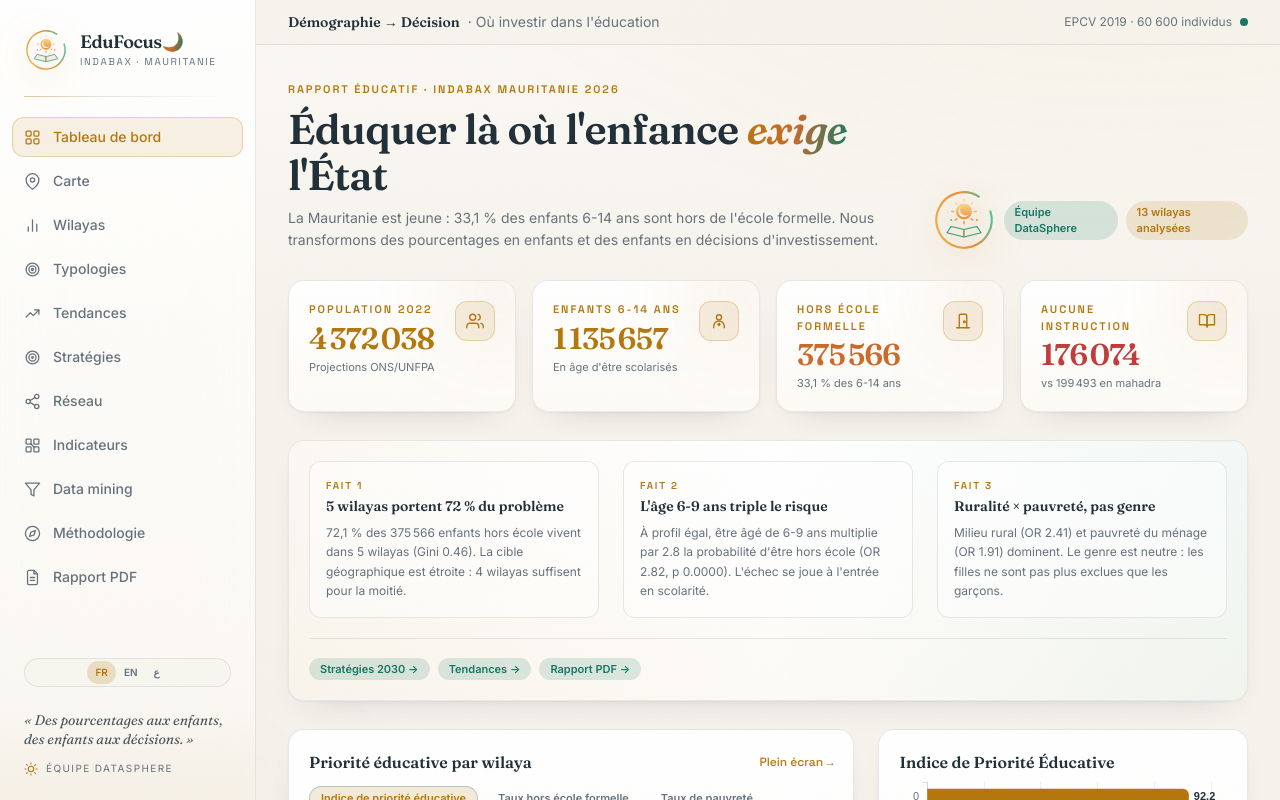
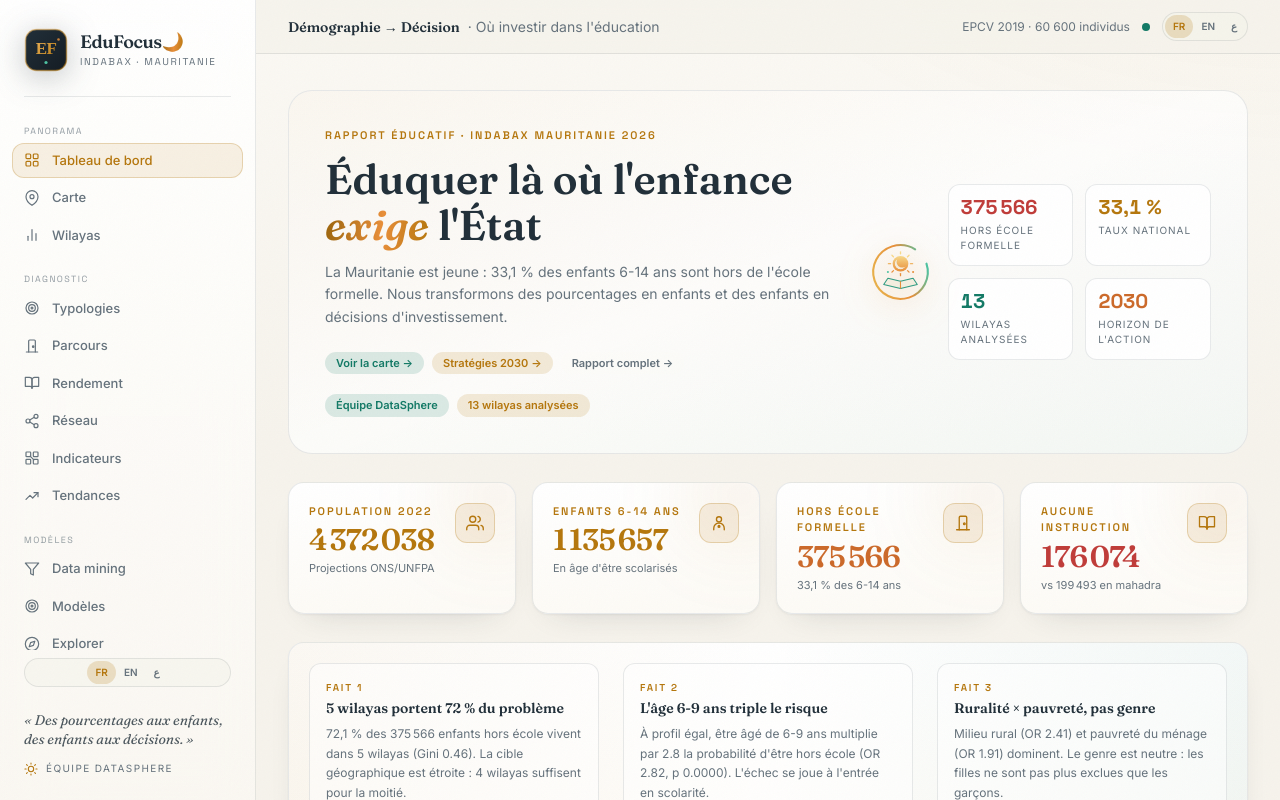
Before and after one commit to Ahmedouyahye/idabax-2026, a React (Vite) app in the folder frontend/: page / in a window 1280 px wide. Shown: the top 800 px of the page. Built offline with nearby package versions, Linux system fonts and the light colour scheme; grey boxes are pictures that could not be loaded.

Commit message:
feat(ui): sidebar EF monogram, restrained gold gradients, home hero, mobile drawer nav

```diff
--- a/frontend/src/components/Layout.tsx
+++ b/frontend/src/components/Layout.tsx
@@ -1,30 +1,102 @@
+import { useState } from "react";
 import { NavLink, Outlet } from "react-router-dom";
 import { motion } from "framer-motion";
-import { Icon, Logo, type IconName } from "./ui";
+import { Icon, SidebarLogo, type IconName } from "./ui";
 import { LangSwitcher, useI18n } from "../lib/i18n";
 
 export default function Layout() {
   const { t } = useI18n();
-  const NAV: { to: string; label: string; icon: IconName }[] = [
+  const [mobileOpen, setMobileOpen] = useState(false);
+  // 19 pages : une barre plate deviendrait illisible, on regroupe par intention
+  // de lecture — d'abord ce qui se passe, puis pourquoi, puis quoi faire.
+  const SECTIONS: {
+    titre: string;
+    items: { to: string; label: string; icon: IconName }[];
+  }[] = [
+    {
+      titre: t("nav.section.panorama"),
+      items: [
         { to: "/", label: t("nav.dashboard"), icon: "dashboard" },
         { to: "/carte", label: t("nav.carte"), icon: "map" },
         { to: "/wilayas", label: t("nav.wilayas"), icon: "wilayas" },
+      ],
+    },
+    {
+      titre: t("nav.section.diagnostic"),
+      items: [
         { to: "/clusters", label: t("nav.clusters"), icon: "clusters" },
-    { to: "/tendances", label: t("nav.tendances"), icon: "trend" },
-    { to: "/strategies", label: t("nav.strategies"), icon: "target" },
+        { to: "/parcours", label: t("nav.parcours"), icon: "door" },
+        { to: "/rendement", label: t("nav.rendement"), icon: "book" },
         { to: "/reseau", label: t("nav.reseau"), icon: "network" },
         { to: "/indicateurs", label: t("nav.indicateurs"), icon: "grid" },
+        { to: "/tendances", label: t("nav.tendances"), icon: "trend" },
+      ],
+    },
+    {
+      titre: t("nav.section.modeles"),
+      items: [
         { to: "/regles", label: t("nav.regles"), icon: "mining" },
+        { to: "/modeles", label: t("nav.modeles"), icon: "clusters" },
+        { to: "/explorer", label: t("nav.explorer"), icon: "compass" },
+      ],
+    },
+    {
+      titre: t("nav.section.decision"),
+      items: [
+        { to: "/strategies", label: t("nav.strategies"), icon: "target" },
+        { to: "/optimisation", label: t("nav.optimisation"), icon: "target" },
+        { to: "/projection", label: t("nav.projection"), icon: "users" },
+        { to: "/acces", label: t("nav.acces"), icon: "map" },
+      ],
+    },
+    {
+      titre: t("nav.section.cadre"),
+      items: [
+        { to: "/robustesse", label: t("nav.robustesse"), icon: "target" },
         { to: "/methodologie", label: t("nav.methodologie"), icon: "compass" },
         { to: "/rapport", label: t("nav.rapport"), icon: "report" },
+      ],
+    },
   ];
+
+  const SectionsNav = () => (
+    <nav className="flex-1 overflow-y-auto px-3 pb-2">
+      {SECTIONS.map((section) => (
+        <div key={section.titre} className="mb-3 last:mb-0">
+          <div className="px-3 pb-1 pt-2 font-grotesk text-[9px] uppercase tracking-[0.16em] text-mut/70">
+            {section.titre}
+          </div>
+          <div className="space-y-0.5">
+            {section.items.map((item) => (
+              <NavLink
+                key={item.to}
+                to={item.to}
+                end={item.to === "/"}
+                onClick={() => setMobileOpen(false)}
+                className={({ isActive }) =>
+                  `group flex items-center gap-3 rounded-xl px-3 py-2 text-[13px] font-medium transition-all ${
+                    isActive
+                      ? "bg-accent/10 text-accent shadow-[inset_0_0_0_1px_rgba(181,119,14,0.25)]"
+                      : "text-mut hover:bg-ink/[0.05] hover:text-fg"
+                  }`
+                }
+              >
+                <Icon name={item.icon} className="h-[16px] w-[16px]" />
+                {item.label}
+              </NavLink>
+            ))}
+          </div>
+        </div>
+      ))}
+    </nav>
+  );
 
   return (
     <div className="flex h-full min-h-screen">
       <aside className="fixed inset-y-0 left-0 z-40 hidden w-64 flex-col border-r border-line bg-panel/70 backdrop-blur-xl md:flex">
         <div className="px-6 pt-7 pb-5">
           <div className="flex items-center gap-3">
-            <Logo className="h-11 w-11" />
+            <SidebarLogo className="h-11 w-11" />
             <div>
               <div className="font-display text-lg font-semibold leading-tight tracking-tight">
                 EduFocus<span className="grad-text">🌙</span>
@@ -32,35 +104,17 @@ export default function Layout() {
               <div className="font-grotesk text-[10px] uppercase tracking-[0.16em] text-mut">{t("layout.subtitle")}</div>
             </div>
           </div>
-          <div className="mt-6 h-px bg-gradient-to-r from-accent/40 via-line to-transparent" />
+          <div className="mt-6 h-px bg-line" />
         </div>
 
-        <nav className="flex-1 space-y-1 px-3">
-          {NAV.map((item) => (
-            <NavLink
-              key={item.to}
-              to={item.to}
-              end={item.to === "/"}
-              className={({ isActive }) =>
-                `group flex items-center gap-3 rounded-xl px-3 py-2.5 text-sm font-medium transition-all ${
-                  isActive
-                    ? "bg-accent/10 text-accent shadow-[inset_0_0_0_1px_rgba(181,119,14,0.25)]"
-                    : "text-mut hover:bg-ink/[0.05] hover:text-fg"
-                }`
-              }
-            >
-              <Icon name={item.icon} className="h-[17px] w-[17px]" />
-              {item.label}
-            </NavLink>
-          ))}
-        </nav>
+        <SectionsNav />
 
         <div className="px-6 pt-2">
           <LangSwitcher className="w-full justify-center" />
         </div>
 
         <div className="relative px-6 py-6">
-          <div className="pointer-events-none absolute inset-0 bg-gradient-to-t from-accent/[0.05] to-transparent" />
+          <div className="pointer-events-none absolute inset-0 bg-ink/[0.04]" />
           <p className="relative font-display text-sm italic leading-snug text-fg/80">{t("layout.quote")}</p>
           <div className="relative mt-3 flex items-center gap-2 text-[10px] uppercase tracking-[0.14em] text-mut">
             <Icon name="sun" className="h-3.5 w-3.5 text-accent" />
@@ -69,18 +123,56 @@ export default function Layout() {
         </div>
       </aside>
 
+      {/* Navigation mobile (la barre latérale est masquée sous md) */}
+      {mobileOpen && (
+        <>
+          <div className="fixed inset-0 z-40 bg-ink/70 backdrop-blur-sm md:hidden" onClick={() => setMobileOpen(false)} />
+          <aside className="fixed inset-y-0 left-0 z-50 flex w-72 max-w-[85%] flex-col border-r border-line bg-panel p-3 md:hidden">
+            <div className="mb-2 flex items-center justify-between px-2 py-2">
+              <div className="flex items-center gap-2.5">
+                <SidebarLogo className="h-9 w-9" />
+                <div className="font-display text-base font-semibold leading-tight">
+                  EduFocus<span className="grad-text">🌙</span>
+                </div>
+              </div>
+              <button
+                type="button"
+                onClick={() => setMobileOpen(false)}
+                aria-label={t("layout.close")}
+                className="rounded-lg p-1.5 text-mut transition-colors hover:bg-ink/[0.06] hover:text-fg"
+              >
+                <Icon name="close" className="h-4 w-4" />
+              </button>
+            </div>
+            <SectionsNav />
+            <div className="px-2 pb-3">
+              <LangSwitcher className="w-full justify-center" />
+            </div>
+          </aside>
+        </>
+      )}
+
       <div className="flex min-w-0 flex-1 flex-col md:pl-64">
-        <header className="sticky top-0 z-30 flex items-center justify-between border-b border-line bg-ink/80 px-5 py-3 backdrop-blur-xl md:px-8">
-          <div className="flex items-center gap-2 text-sm">
-            <span className="font-display font-semibold text-fg">{t("layout.header")}</span>
+        <header className="sticky top-0 z-30 flex items-center justify-between gap-3 border-b border-line bg-ink/80 px-4 py-3 backdrop-blur-xl md:px-8">
+          <div className="flex min-w-0 items-center gap-2 text-sm">
+            <button
+              type="button"
+              onClick={() => setMobileOpen(true)}
+              aria-label={t("layout.menu")}
+              className="shrink-0 rounded-lg border border-line bg-panel/70 p-1.5 text-fg transition-colors hover:bg-panel2 md:hidden"
+            >
+              <Icon name="menu" className="h-4 w-4" />
+            </button>
+            <span className="font-display truncate font-semibold text-fg">{t("layout.header")}</span>
             <span className="hidden text-mut sm:inline">{t("layout.header.sub")}</span>
           </div>
-          <div className="flex items-center gap-2 text-xs text-mut">
-            <span className="hidden sm:inline">{t("layout.epcv")}</span>
+          <div className="flex shrink-0 items-center gap-3">
+            <span className="hidden text-xs text-mut md:inline">{t("layout.epcv")}</span>
             <span className="relative flex h-2 w-2">
               <span className="absolute inline-flex h-full w-full animate-ping rounded-full bg-accent2 opacity-60" />
               <span className="relative inline-flex h-2 w-2 rounded-full bg-accent2" />
             </span>
+            <LangSwitcher />
           </div>
         </header>
         <main className="flex-1 px-5 py-7 md:px-8 md:py-9">
--- a/frontend/src/components/ui.tsx
+++ b/frontend/src/components/ui.tsx
@@ -1,6 +1,7 @@
 import type { ReactNode } from "react";
 import { motion } from "framer-motion";
 import logo from "../assets/logo.svg";
+import logoSidebar from "../assets/logo-sidebar.svg";
 import { useI18n } from "../lib/i18n";
 
 export function Logo({
@@ -21,6 +22,18 @@ export function Logo({
  );
 }
 
+export function SidebarLogo({ className = "h-11 w-11" }: { className?: string }) {
+ const { t } = useI18n();
+ return (
+ <img
+ src={logoSidebar}
+ alt={t("logo.sidebar")}
+ className={className}
+ style={{ filter: "drop-shadow(0 6px 16px rgba(34,48,58,0.28))" }}
+ />
+ );
+}
+
 export type IconName =
  | "dashboard"
  | "map"
@@ -37,7 +50,9 @@ export type IconName =
  | "trend"
  | "target"
   | "grid"
- | "report";
+  | "report"
+  | "menu"
+  | "close";
 
 const ICONS: Record<IconName, ReactNode> = {
  dashboard: (
@@ -155,6 +170,19 @@ const ICONS: Record<IconName, ReactNode> = {
   <line x1="9" y1="16" x2="15" y2="16" />
   </>
   ),
+  menu: (
+  <>
+  <line x1="4" y1="6" x2="20" y2="6" />
+  <line x1="4" y1="12" x2="20" y2="12" />
+  <line x1="4" y1="18" x2="20" y2="18" />
+  </>
+  ),
+  close: (
+  <>
+  <line x1="5" y1="5" x2="19" y2="19" />
+  <line x1="19" y1="5" x2="5" y2="19" />
+  </>
+  ),
 };
 
 export function Icon({ name, className = "h-4 w-4" }: { name: IconName; className?: string }) {
@@ -229,7 +257,15 @@ export function Kpi({
  <div className="relative flex items-start justify-between gap-3">
  <div className="min-w-0">
  <div className="eyebrow">{label}</div>
- <div className={`font-display mt-1.5 text-3xl font-semibold leading-none tracking-tight ${accent}`}>{value}</div>
+ {/* dir="ltr" + isolation bidi : sans cela l'algorithme bidirectionnel renvoie
+ l'unité de l'autre côté du nombre en arabe (« % 60,9 » au lieu de « 60,9 % »). */}
+ <div
+ dir="ltr"
+ style={{ unicodeBidi: "isolate" }}
+ className={`font-display mt-1.5 text-3xl font-semibold leading-none tracking-tight ${accent}`}
+ >
+ {value}
+ </div>
  {sub && <div className="mt-1.5 text-[11px] leading-snug text-mut">{sub}</div>}
  </div>
  <div className="flex h-10 w-10 shrink-0 items-center justify-center rounded-xl border border-accent/25 bg-accent/10 text-accent">
--- a/frontend/src/index.css
+++ b/frontend/src/index.css
@@ -25,9 +25,8 @@ body,
 
 body {
  background:
-  radial-gradient(1200px 560px at 88% -14%, rgba(181, 119, 14, 0.06), transparent 62%),
-  radial-gradient(1000px 520px at -10% 108%, rgba(20, 122, 102, 0.05), transparent 60%),
-  linear-gradient(180deg, #fbf9f4 0%, var(--color-ink) 40%);
+  radial-gradient(900px 420px at 100% -10%, rgba(181, 119, 14, 0.045), transparent 60%),
+  linear-gradient(180deg, #fbf9f4 0%, var(--color-ink) 55%);
  background-attachment: fixed;
  color: var(--color-fg);
  font-family: var(--font-sans);
@@ -85,7 +84,7 @@ body::after {
 }
 
 .grad-text {
- background: linear-gradient(100deg, #b5770e 0%, #cc6a2b 48%, #147a66 100%);
+ background: linear-gradient(95deg, #9a640c 0%, #e88f3a 55%, #b5770e 100%);
  -webkit-background-clip: text;
  background-clip: text;
  color: transparent;
--- a/frontend/src/pages/Home.tsx
+++ b/frontend/src/pages/Home.tsx
@@ -2,7 +2,7 @@ import ReactECharts from "echarts-for-react";
 import { Link } from "react-router-dom";
 import { useConcentration, useLogit, useSimilarite, useSummary, useWilayas, fmt, pct } from "../lib/api";
 import { barRanking, ACCENT } from "../lib/charts";
-import { Badge, Card, ErrorBox, Kpi, Loading, PageHeader, Logo } from "../components/ui";
+import { Badge, Card, ErrorBox, Kpi, Loading, Logo } from "../components/ui";
 import { Choropleth } from "../components/Choropleth";
 import { useI18n } from "../lib/i18n";
 
@@ -31,23 +31,43 @@ export default function Home() {
 
  return (
  <div className="space-y-7">
- <PageHeader
- eyebrow={t("home.eyebrow")}
- title={
-  <span className="font-display text-3xl font-semibold leading-[1.12] text-fg md:text-[2.6rem] [unicode-bidi:plaintext]">
- {t("home.title.p1")} <em className="grad-text italic">{t("home.title.p2")}</em> {t("home.title.p3")}
- </span>
- }
- subtitle={t("home.subtitle", { taux: pct(n.taux_hors_ecole_national_pct) })}
- >
- <div className="relative flex items-center gap-2">
- <Logo className="h-14 w-14 sm:h-16 sm:w-16" />
- <Badge color="bg-accent2/15 text-accent2">{t("layout.team")}</Badge>
- <Badge color="bg-accent/15 text-accent">{t("home.badgeWilayas")}</Badge>
- </div>
- </PageHeader>
+  {/* Hero */}
+  <section className="relative overflow-hidden rounded-3xl border border-line bg-panel/70 p-6 md:p-9">
+   <div className="pointer-events-none absolute inset-0 bg-gradient-to-br from-accent/[0.05] via-transparent to-accent2/[0.04]" />
+   <div className="relative grid gap-8 lg:grid-cols-[1.5fr_1fr] lg:items-center">
+    <div>
+     <div className="eyebrow mb-3">{t("home.eyebrow")}</div>
+     <h1 className="font-display text-3xl font-semibold leading-[1.12] text-fg md:text-[2.6rem] [unicode-bidi:plaintext]">
+      {t("home.title.p1")} <em className="grad-text italic">{t("home.title.p2")}</em> {t("home.title.p3")}
+     </h1>
+     <p className="mt-3 max-w-xl text-sm leading-relaxed text-mut">
+      {t("home.subtitle", { taux: pct(n.taux_hors_ecole_national_pct) })}
+     </p>
+     <div className="mt-5 flex flex-wrap gap-2">
+      <Link to="/carte"><Badge color="bg-accent2/15 text-accent2 hover:bg-accent2/25">{t("home.hero.cta_carte")} →</Badge></Link>
+      <Link to="/strategies"><Badge color="bg-accent/15 text-accent hover:bg-accent/25">{t("home.hero.cta_strategies")} →</Badge></Link>
+      <Link to="/rapport"><Badge color="bg-ink/[0.06] text-mut hover:text-fg">{t("home.hero.cta_rapport")} →</Badge></Link>
+     </div>
+     <div className="mt-5 flex flex-wrap items-center gap-2">
+      <Badge color="bg-accent2/15 text-accent2">{t("layout.team")}</Badge>
+      <Badge color="bg-accent/15 text-accent">{t("home.badgeWilayas")}</Badge>
+     </div>
+    </div>
+    <div className="flex items-center justify-start gap-4 lg:justify-end">
+     <div className="hidden sm:block">
+      <Logo className="h-20 w-20" />
+     </div>
+     <div className="grid grid-cols-2 gap-3">
+      <HeroStat value={fmt(n.enfants_hors_ecole_formelle)} label={t("Hors école formelle")} accent="text-danger" />
+      <HeroStat value={pct(n.taux_hors_ecole_national_pct)} label={t("home.hero.stat_taux")} accent="text-accent" />
+      <HeroStat value={String(n.wilayas)} label={t("home.hero.stat_wilayas")} accent="text-accent2" />
+      <HeroStat value="2030" label={t("home.hero.stat_horizon")} accent="text-warn" />
+     </div>
+    </div>
+   </div>
+  </section>
 
- <div className="grid grid-cols-2 gap-4 lg:grid-cols-4">
+  <div className="grid grid-cols-2 gap-4 lg:grid-cols-4">
  <Kpi icon="users" label={t("Population 2022")} value={fmt(n.population_totale_2022)} sub={t("home.kpi.popSub")} />
  <Kpi icon="child" label={t("Enfants 6-14 ans")} value={fmt(n.population_6_14_2022)} sub={t("home.kpi.childrenSub")} />
  <Kpi icon="door" label={t("Hors école formelle")} value={fmt(n.enfants_hors_ecole_formelle)} sub={t("home.kpi.horsEcoleSub", { taux: pct(n.taux_hors_ecole_national_pct) })} accent="text-warn" />
@@ -176,3 +196,18 @@ function Fact({ k, title, text }: { k: string; title: string; text: string }) {
  </div>
  );
 }
+
+function HeroStat({ value, label, accent }: { value: string; label: string; accent: string }) {
+ return (
+ <div className="min-w-[104px] rounded-xl border border-line bg-panel p-3">
+ <div
+  dir="ltr"
+  style={{ unicodeBidi: "isolate" }}
+  className={`num font-display text-xl font-bold leading-none ${accent}`}
+ >
+  {value}
+ </div>
+ <div className="mt-1.5 text-[10px] uppercase tracking-[0.1em] text-mut">{label}</div>
+ </div>
+ );
+}
```
Also changed, not shown: frontend/src/assets/logo-sidebar.svg (added). Lines whose indentation alone changed are shown as unchanged.
